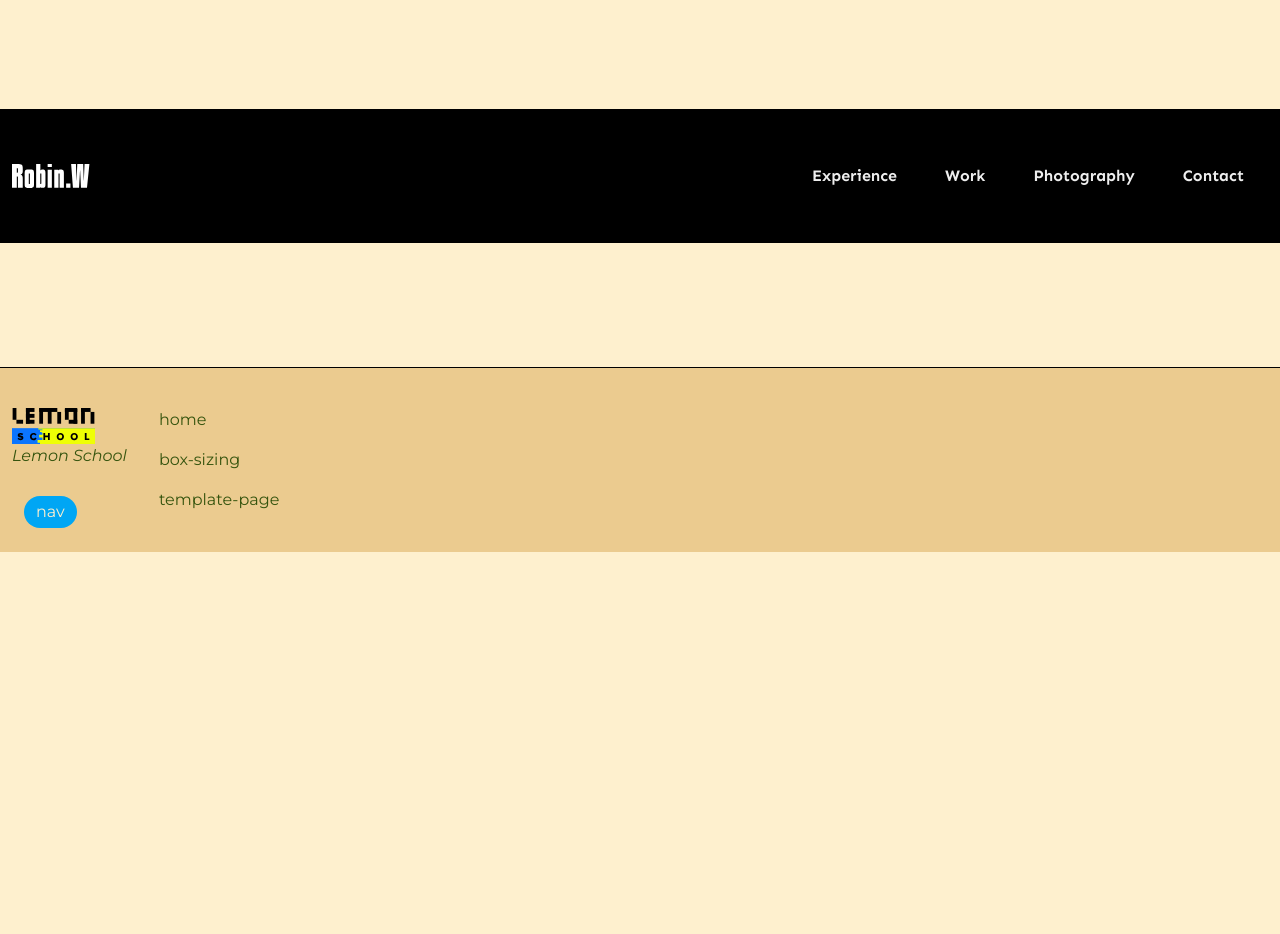
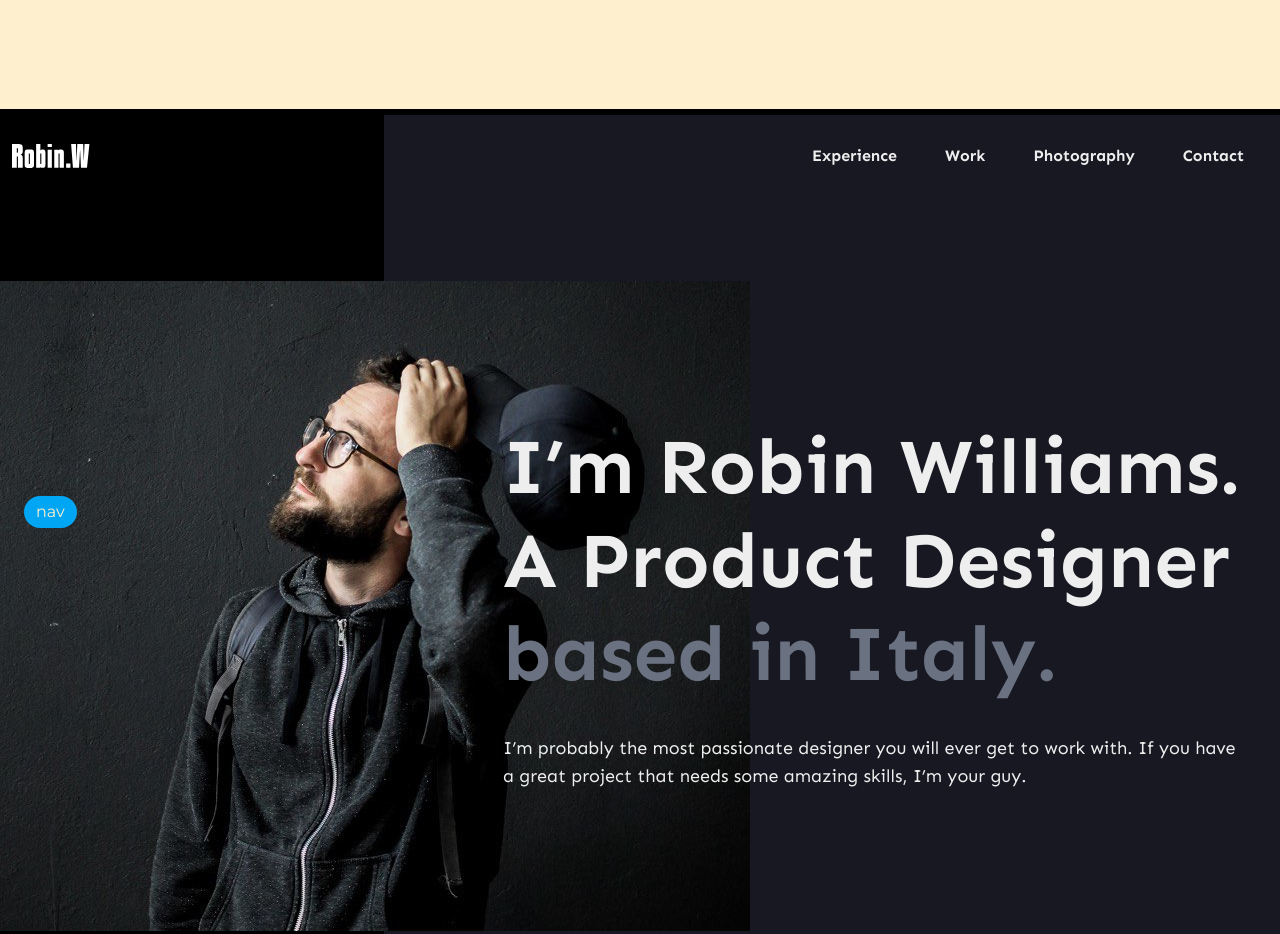
Before and after one commit to ilya-vitaliy/dev-AwesomeBuilder, a website built with Vite: page index.html in a window 1280 px wide. Shown: the part 248-1182 px from the top of the page. Before the commit the page ends 800 px from the top, so only its background shows below. Built offline with nearby package versions, Linux system fonts and the light colour scheme.

Commit message:
feat: banner desktop done

```diff
--- a/src/partials/banner.html
+++ b/src/partials/banner.html
@@ -1 +1,14 @@
-<section></section>
+<section class="relative flex justify-end -mx-3 pt-41.5 pb-21 before:absolute before:w-4xl before:h-full before:top-0 before:bg-indigo-950">
+  <picture class="absolute left-0 top-41.5">
+    <source media="(min-width:  1024px )" srcset="banner-xl.png" />
+    <source media="(min-width:  768px )" srcset="banner-md.png" />
+    <img src="banner-xs.png" />
+  </picture>
+  <div class="w-3xl px-3.75 mr-6 py-35 z-10">
+    <h1 class="text-white font-bold text-banner-title mb-8 leading-[1.2]">
+      I’m Robin Williams. A Product Designer
+      <span class="text-gray-500">based in Italy.</span>
+    </h1>
+    <p class="text-lg text-white">I’m probably the most passionate designer you will ever get to work with. If you have a great project that needs some amazing skills, I’m your guy.</p>
+  </div>
+</section>
--- a/src/partials/header-portfolio.html
+++ b/src/partials/header-portfolio.html
@@ -1,4 +1,4 @@
-<header class="flex items-center relative py-6">
+<header class="flex items-center relative py-1 -mb-22 z-10">
   <div class="w-19.5 h-6">
     <img src="logo-Robin.svg" alt="logo-Robin" />
   </div>
--- a/src/style.css
+++ b/src/style.css
@@ -20,6 +20,7 @@
   --text-h4: 28px;
   --text-h5: 24px;
   --text-h6: 20px;
+  --text-banner-title: 78px;
 
   --margin-template: 100px;
   --padding-template: 100px;
```
Also changed, not shown: public/banner-md.png (added), public/banner-xl.png (added), public/banner-xs.png (added).
